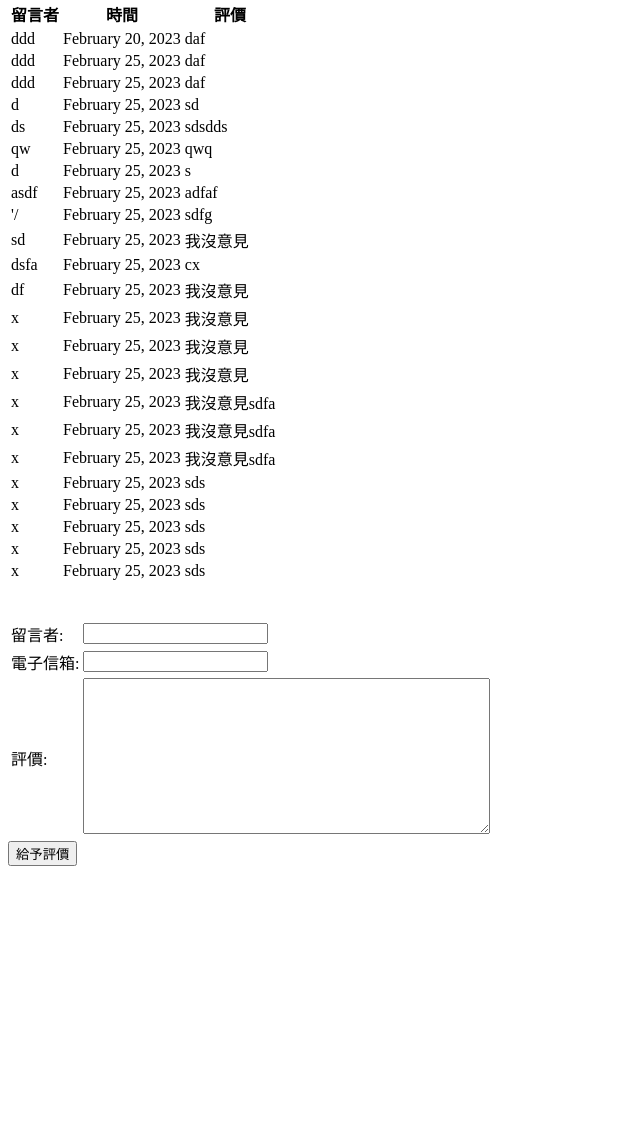
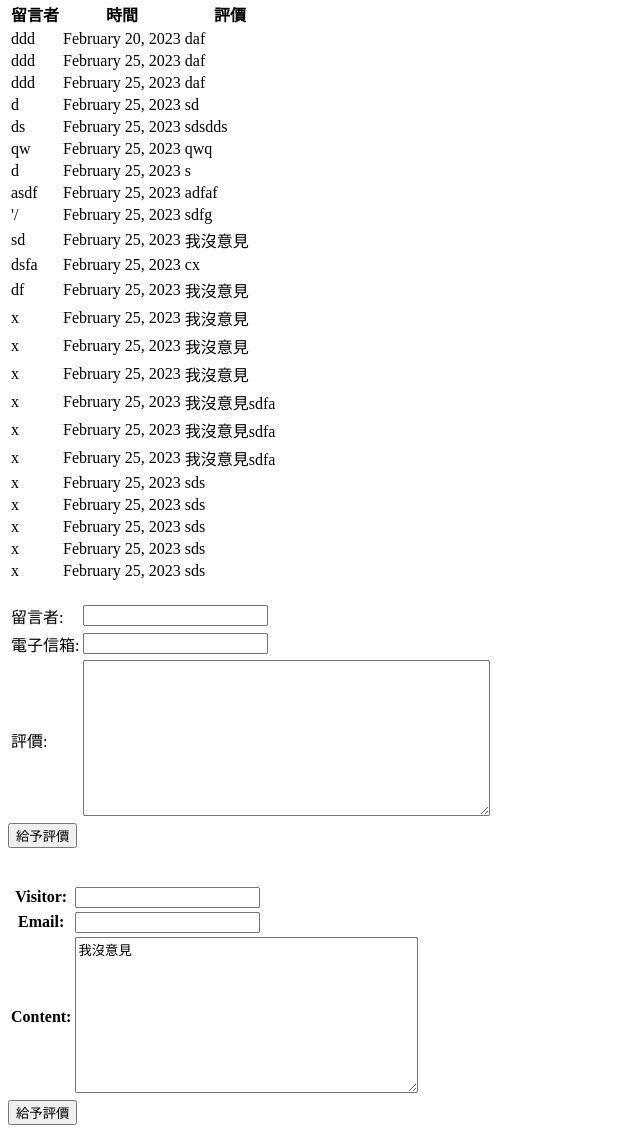
Before and after one commit to badguy361/Django-Tutorial, a Django app: page /comment/1 in a window 1280 px wide. Shown: the part 116-1249 px from the top of the page, without its empty margins (0-640 px from the left). Before the commit the page ends 982 px from the top, so only its background shows below. Run offline with Django 3.2, Linux system fonts and the light colour scheme; data comes from the database, SQL or seed files in the repository; both versions use the stored data as it was after the commit.

Commit message:
finish form

```diff
--- /dev/null
+++ b/form_test/forms.py
@@ -0,0 +1,12 @@
+from django import forms
+
+class CommentForm(forms.Form):
+    visitor = forms.CharField(max_length=20)
+    email = forms.EmailField(max_length=20, required=False) # required:是否必填
+    content = forms.CharField(max_length=200, widget=forms.Textarea())
+
+    def clean_content(self):
+        content = self.cleaned_data['content']
+        if len(content) < 5:
+            raise forms.ValidationError('字數不足')
+        return content
--- a/form_test/views.py
+++ b/form_test/views.py
@@ -4,6 +4,7 @@ from django.template.loader import get_template
 from django.shortcuts import render
 from form_test.models import Restaurant, Food, Comment
 from django.utils import timezone
+from form_test.forms import CommentForm
 
 def here(request):
     return HttpResponse('Mom, I am here!')
@@ -65,6 +66,7 @@ def comment(request, id):
         return HttpResponseRedirect("/get_menu/")
     errors = []
     if request.POST:
+        # --------- 內建表單建立方法 ----------#
         visitor = request.POST['visitor']
         content = request.POST['content']
         email = request.POST['email']
@@ -73,7 +75,11 @@ def comment(request, id):
             errors.append('* 有空白欄位，請不要留空')
         if '@' not in email:
             errors.append('* email格式不正確，請重新輸入')
-        if not errors:
+        if not errors: # 沒問題才進資料庫
             Comment.objects.create(visitor=visitor, email=email, content=content, date_time=date_time, restaurant=r)
             visitor, content, email = ('', '', '')
+
+    # --------- 外插表單建立方法 ----------#
+    f = CommentForm(initial={'content': '我沒意見'})
+
     return render(request, 'comments.html', locals())
--- a/templates/comments.html
+++ b/templates/comments.html
@@ -28,7 +28,9 @@
         {% for e in errors %}
             <p style="color: red;">{{ e }}</p>
         {% endfor %}
-        <br/><br/>
+        <br/>
+
+        <!-- 內建表單建立方法 -->
         <form action="" method="post"> {% csrf_token %}
             <table>
                 <tr>
@@ -37,7 +39,7 @@
                 </tr>
                 <tr>
                     <td> <label for="email">電子信箱:</label> </td>
-                    <td> <input id="email" type="text" name="email" value="{{email}}"> </td>
+                    <td> <input id="email" type="email" name="email" value="{{email}}"> </td>
                 </tr>
                 <tr>
                     <td> <label for="content">評價:</label> </td>
@@ -48,5 +50,14 @@
             </table>
             <input type="submit" value="給予評價">
         </form>
+        <br/><br/>
+
+        <!-- 外插表單建立方法 -->
+        <form action="" method="post"> {% csrf_token %}
+            <table>
+                {{ f.as_table }}
+            </table>
+            <input type="submit" value="給予評價">
+        </form>
     </body>
 </html>
```
Also changed, not shown: db.sqlite3.
